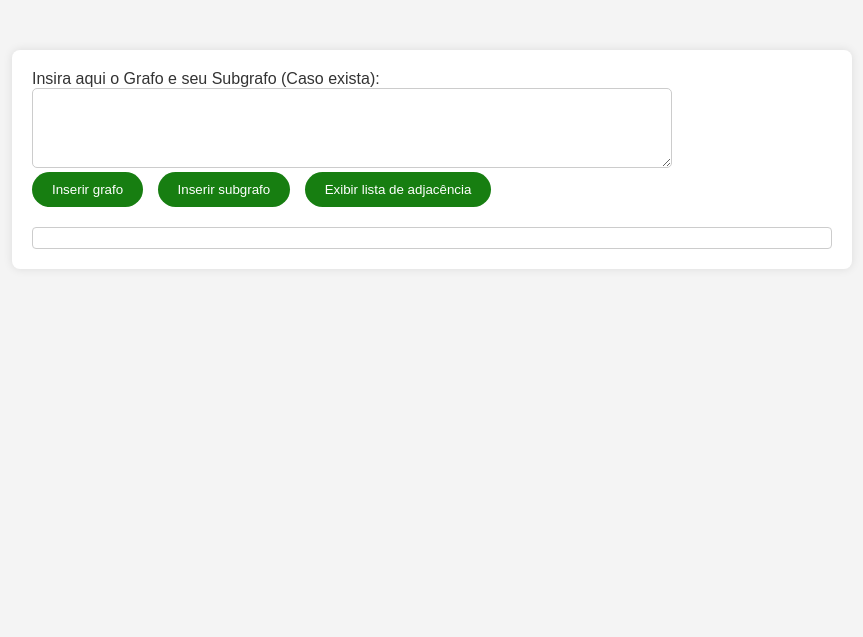
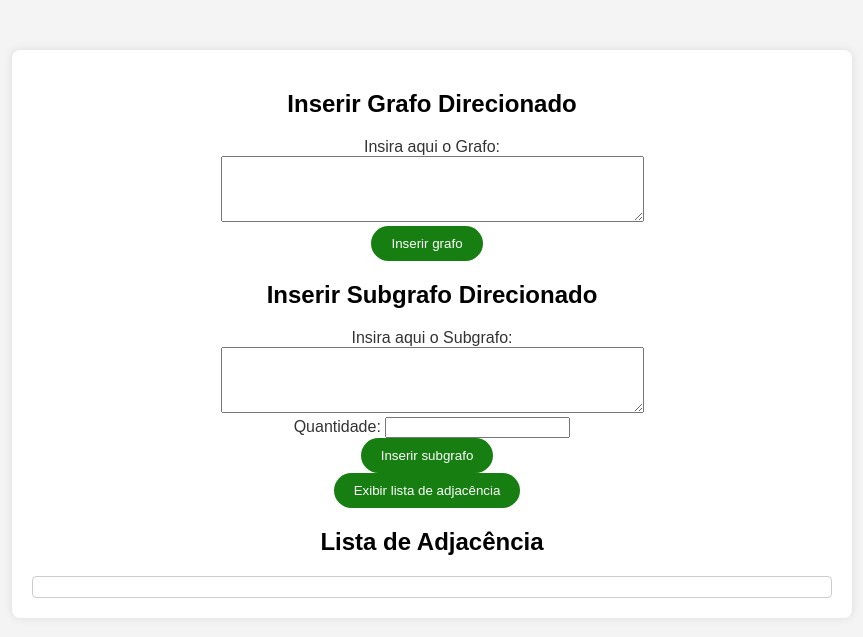
Before and after one commit to BeatrizTuri/AP1-compAlgo, a Flask app: page /Direcionada in a window 1280 px wide. Shown: the part 77-714 px from the top of the page, without its empty margins (208-1071 px from the left). Run offline with Flask 3, Linux system fonts and the light colour scheme.

Commit message:
ADD: Foram adicionadas mais coisas  no front

```diff
--- a/main.py
+++ b/main.py
@@ -5,7 +5,10 @@ from listaAdjDirecionada import ListaAdjacenciaDirecionada
 import flask
 
 app = flask.Flask(__name__)
-
+lad = ListaAdjacenciaDirecionada()
+la = ListaAdjacencia()
+sd = ListaAdjacenciaDirecionada()
+s = ListaAdjacencia()
 
 @app.route('/')
 def home():
@@ -19,21 +22,49 @@ def listaDirecionada():
 def listaNaoDirecionada():
     return flask.render_template('listaNaoDirecionada.html')
 
-@app.route('/BuscaEmLarguraDirecionada')
-def buscaEmLarguraDirecionada():
-    return flask.render_template('buscaEmLarguraDirecionada.html')
+@app.route('/insereListaDirecionada', methods=['POST'])
+def insereListaDirecionada():
+    lista_pares = flask.request.form.get("grafoInput")
+    lista_pares = [tuple(pair.strip().split(',')) for pair in lista_pares.split('\n') if len(pair.strip().split(',')) == 2]
+    lad.insere_listaAdjacenciaDirecionada(lista_pares)
 
-@app.route('/BuscaEmLargura')
-def buscaEmLargura():
-    return flask.render_template('buscaEmLargura.html')
+    return "Lista de adjacência direcionada inserida com sucesso!"
 
-@app.route('/BuscaEmProfundidadeDirecionada')
-def buscaEmProfundidadeDirecionada():
-    return flask.render_template('buscaEmProfundidadeDirecionada.html')
+@app.route('/insereSubgrafoDirecionado', methods=['POST'])
+def insereSubgrafoDirecionado():
 
-@app.route('/BuscaEmProfundidade')
-def buscaEmProfundidade():
-    return flask.render_template('buscaEmProfundidade.html')
+    dados = flask.request.form
+    qtd = dados.get("qtdInput")
+    lista_pares = dados.get("subgrafoInput")
+    lista_pares = [tuple(pair.strip().split(',')) for pair in lista_pares.split('\n') if len(pair.strip().split(',')) == 2]
+    sd.insere_subgrafo_direcionado(qtd, lista_pares)
+
+    return "Subgrafo direcionado inserido com sucesso!"
+
+@app.route('/exibeListaDirecionada', methods=['GET'])
+def exibeListaDirecionada():
+    grafo = lad.imprimir_lista_direcionada()
+    subgrafo = sd.imprimir_lista_direcionada()
+
+    return flask.render_template('listaDirecionada.html', grafo=grafo, subgrafo=subgrafo)
+
+
+
+# @app.route('/BuscaEmLarguraDirecionada')
+# def buscaEmLarguraDirecionada():
+#     return flask.render_template('buscaEmLarguraDirecionada.html')
+
+# @app.route('/BuscaEmLargura')
+# def buscaEmLargura():
+#     return flask.render_template('buscaEmLargura.html')
+
+# @app.route('/BuscaEmProfundidadeDirecionada')
+# def buscaEmProfundidadeDirecionada():
+#     return flask.render_template('buscaEmProfundidadeDirecionada.html')
+
+# @app.route('/BuscaEmProfundidade')
+# def buscaEmProfundidade():
+#     return flask.render_template('buscaEmProfundidade.html')
 
 
 if __name__ == "__main__":
@@ -44,57 +75,57 @@ if __name__ == "__main__":
 
     app.run(debug=True)
 
-    # Criar uma instância da classe ListaAdjacencia
-    g1 = ListaAdjacencia()
-    g2 = ListaAdjacencia()
-    g3 = ListaAdjacencia()
+    # # Criar uma instância da classe ListaAdjacencia
+    # g1 = ListaAdjacencia()
+    # g2 = ListaAdjacencia()
+    # g3 = ListaAdjacencia()
 
 
-    # Outra maneira de inserir múltiplos pares usando insere_multiplos_pares
-    g2.insere_listaAdjacencia([("A", "B"), ("A", "E"), ("B", "C"), ("B", "E"), ("C", "F"), ("E", "F"), ("F", "I")])
-    g3.insere_subgrafo(1, [[("D", "H"), ("D", "G"), ("G", "H")]])
-    # Chamar a função imprimir_lista para verificar a lista de adjacência
-    # g1.imprimir_lista()
+    # # Outra maneira de inserir múltiplos pares usando insere_multiplos_pares
+    # g2.insere_listaAdjacencia([("A", "B"), ("A", "E"), ("B", "C"), ("B", "E"), ("C", "F"), ("E", "F"), ("F", "I")])
+    # g3.insere_subgrafo(1, [[("D", "H"), ("D", "G"), ("G", "H")]])
+    # # Chamar a função imprimir_lista para verificar a lista de adjacência
+    # # g1.imprimir_lista()
 
-    # g2.imprimir_lista()
-    # g3.imprimir_lista()
+    # # g2.imprimir_lista()
+    # # g3.imprimir_lista()
 
-    g2.busca_em_largura()
-    g3.busca_em_largura()
+    # g2.busca_em_largura()
+    # g3.busca_em_largura()
 
-    #g2.busca_em_profundidade()
-    # g3.busca_em_profundidade()
-    # g3.imprimir_dfs()
+    # #g2.busca_em_profundidade()
+    # # g3.busca_em_profundidade()
+    # # g3.imprimir_dfs()
 
-    # g1.busca_em_largura(1)
-    # g2.busca_em_largura("A")
+    # # g1.busca_em_largura(1)
+    # # g2.busca_em_largura("A")
 
-    # arvore_dfs= g1.busca_em_profundidade(1)
-    # g1.imprimir_arvore(arvore_dfs, 1)
+    # # arvore_dfs= g1.busca_em_profundidade(1)
+    # # g1.imprimir_arvore(arvore_dfs, 1)
 
-    # arvore_dfs2 = g2.busca_em_profundidade("A")
-    # g2.imprimir_arvore(arvore_dfs2, "A")
+    # # arvore_dfs2 = g2.busca_em_profundidade("A")
+    # # g2.imprimir_arvore(arvore_dfs2, "A")
 
-    # g3 = ListaAdjacenciaDirecionada()
-    g4 = ListaAdjacenciaDirecionada()
-    # g5 = ListaAdjacencia()
+    # # g3 = ListaAdjacenciaDirecionada()
+    # g4 = ListaAdjacenciaDirecionada()
+    # # g5 = ListaAdjacencia()
 
-    # g3.insere_um_par(1, 2)
-    # g3.insere_um_par(1, 5)
-    # g3.insere_um_par(2, 5)
-    # g3.insere_um_par(2, 3)
-    # g3.insere_um_par(2, 4)
-    # g3.insere_um_par(5, 4)
-    # g3.insere_um_par(4, 3)
+    # # g3.insere_um_par(1, 2)
+    # # g3.insere_um_par(1, 5)
+    # # g3.insere_um_par(2, 5)
+    # # g3.insere_um_par(2, 3)
+    # # g3.insere_um_par(2, 4)
+    # # g3.insere_um_par(5, 4)
+    # # g3.insere_um_par(4, 3)
 
 
-    #g4.insere_listaAdjacenciaDirecionada([("A", "B"), ("A", "F"), ("B", "C"), ("B", "E"), ("C", "D"), ("E", "D"), ("E", "G"), ("D", "H"), ("D", "B"), ("G", "F"), ("H", "G"), ("F", "G"), ("F", "E")])
-    # g3.imprimir_lista()
-    #g4.imprimir_lista_direcionada()
+    # #g4.insere_listaAdjacenciaDirecionada([("A", "B"), ("A", "F"), ("B", "C"), ("B", "E"), ("C", "D"), ("E", "D"), ("E", "G"), ("D", "H"), ("D", "B"), ("G", "F"), ("H", "G"), ("F", "G"), ("F", "E")])
+    # # g3.imprimir_lista()
+    # #g4.imprimir_lista_direcionada()
 
-    # print("Busca de profundidade")
+    # # print("Busca de profundidade")
 
-    g4.busca_em_profundidade_direcionada()
+    # g4.busca_em_profundidade_direcionada()
 
 
 '''
--- a/static/styleListaDirecionada.css
+++ b/static/styleListaDirecionada.css
@@ -24,9 +24,8 @@ header h1 {
   background-color: #fff;
   border-radius: 8px;
   box-shadow: 0 0 10px rgba(0, 0, 0, 0.1);
+  text-align: center;
 }
-
-
 
   label {
     font-size: 16px;
--- a/templates/listaDirecionada.html
+++ b/templates/listaDirecionada.html
@@ -8,63 +8,46 @@
 </head>
 <body>
 
-  <header>
+<header>
     <h1>Grafos Direcionados</h1>
-  </header>
-  <div class = 'container'>
+</header>
+<div class="container">
 
-<label for="listaInput">Insira aqui o Grafo e seu Subgrafo (Caso exista):</label><br>
-<textarea id="listaInput" rows="4" cols="50"></textarea><br>
-<button onclick="inserirGrafo()">Inserir grafo</button>
-<button onclick="inserirSubgrafo()">Inserir subgrafo</button>
-<button onclick="exibirListaAdjacencia()">Exibir lista de adjacência</button>
+    <div>
+        <h2>Inserir Grafo Direcionado</h2>
+        <form action="/insereListaDirecionada" method="post">
+            <label for="grafoInput">Insira aqui o Grafo:</label><br>
+            <textarea id="grafoInput" name="grafoInput" rows="4" cols="50"></textarea><br>
+            <button type="submit">Inserir grafo</button>
+        </form>
+    </div>
 
+    <div>
+        <h2>Inserir Subgrafo Direcionado</h2>
+        <form action="/insereSubgrafoDirecionado" method="post">
+            <label for="subgrafoInput">Insira aqui o Subgrafo:</label><br>
+            <textarea id="subgrafoInput" name="subgrafoInput" rows="4" cols="50"></textarea><br>
+            <label for="qtdInput">Quantidade:</label>
+            <input type="text" id="qtdInput" name="qtdInput"><br>
+            <button type="submit">Inserir subgrafo</button>
+        </form>
+        <div id="subgrafoOutput"></div>
+    </div>
 
-<!-- <button id="inserirGrafoBtn" onclick="inserirGrafo()">Inserir grafo</button>
-<button id="inserirSubgrafoBtn" onclick="inserirSubgrafo()">Inserir subgrafo</button> -->
+    <div>
+        <form action="/exibeListaDirecionada" method="get">
+            <button type="submit">Exibir lista de adjacência</button>
+        </form>
+    </div>
 
+    <div>
+        <h2>Lista de Adjacência</h2>
+        <div id="listaOutput">
 
-<div id="listaOutput"></div>
+        </div>
+    </div>
 
-<script>
-function inserirGrafo() {
-    var listaPares = document.getElementById("listaInput").value;
-
-    // Enviar a lista de pares para o servidor Flask
-    enviarListaPares(listaPares, "/insere_lista_direcionada");
-}
-
-function inserirSubgrafo() {
-    var listaPares = document.getElementById("listaInput").value;
-
-    // Enviar a lista de pares para o servidor Flask
-    enviarListaPares(listaPares, "/insere_subgrafo_direcionado");
-}
-
-function enviarListaPares(listaPares, rota) {
-    // Fazer uma solicitação AJAX para enviar a lista de pares para o servidor Flask
-    var xhr = new XMLHttpRequest();
-    xhr.open("POST", rota);
-    xhr.setRequestHeader("Content-Type", "application/json;charset=UTF-8");
-    xhr.onload = function() {
-        if (xhr.status === 200) {
-            // Exibir a resposta do servidor (opcional)
-            document.getElementById("listaOutput").innerHTML = xhr.responseText;
-        } else {
-            console.error(xhr.statusText);
-        }
-    };
-    xhr.onerror = function() {
-        console.error(xhr.statusText);
-    };
-    xhr.send(JSON.stringify({ listaPares: listaPares }));
-}
-
-function exibirListaAdjacencia() {
-        // Chamada à função Python para exibir a lista de adjacência
-        pywebPython.exibir_listaAdjacencia();
-    }
-    </script>
+</div>
 
 </body>
 </html>
```
Lines whose indentation alone changed are shown as unchanged.
